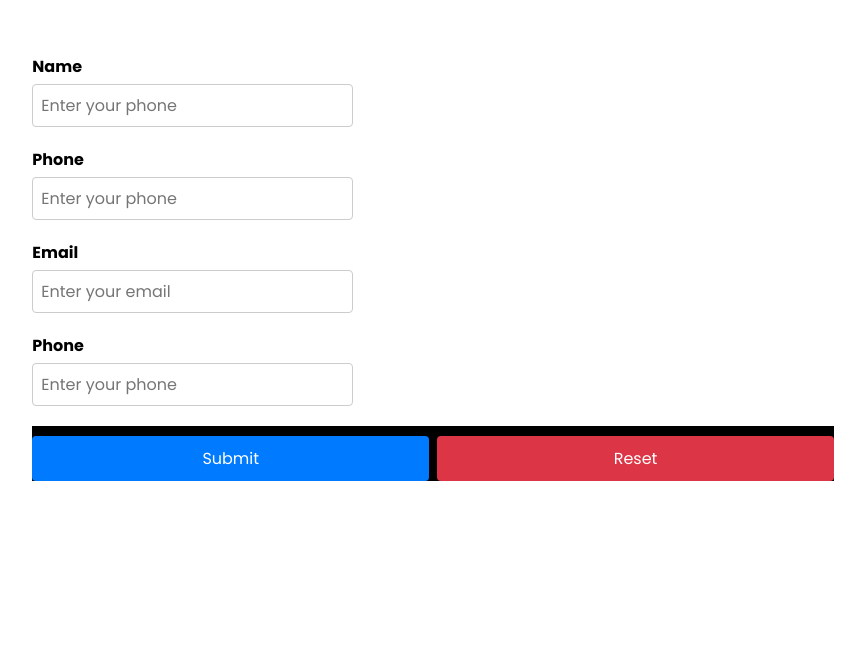
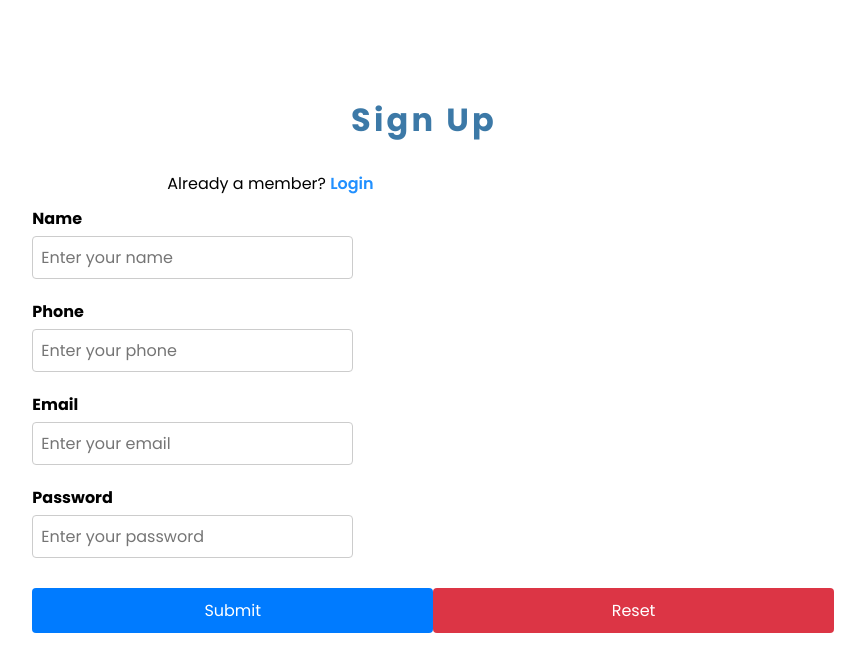
Before and after one commit to TrustCode01/med-app-test, a React (Create React App) app: page /Sign_Up in a window 1280 px wide. Shown: the part 850-1522 px from the top of the page, without its empty margins (216-1081 px from the left). Before the commit the page ends 1391 px from the top, so only its background shows below. Built offline with nearby package versions, Linux system fonts and the light colour scheme.

Commit message:
updating the signup component

```diff
--- a/src/Components/Navbar/Navbar.js
+++ b/src/Components/Navbar/Navbar.js
@@ -3,6 +3,7 @@ import './Navbar.css'
 import { Link } from 'react-router-dom'
 import Sign_Up from '../Sign_Up/Sign_Up'
 function Navbar() {
+    const userName = sessionStorage.getItem("name");
   return (
     <div>
         <nav>
@@ -54,7 +55,7 @@ function Navbar() {
           {/*<!-- List item for the 'Login' link with a button -->*/}
           <li className="link">
             <Link to="Login">
-              <button className="btn1">Login</button>
+              <button className="btn1">{userName?"Login":"Logout"}</button>
             </Link>
           </li>
         </ul>
--- a/src/Components/Sign_Up/Sign_Up.css
+++ b/src/Components/Sign_Up/Sign_Up.css
@@ -1,6 +1,6 @@
 /* Styles for the container element */
 .container {
-    max-width: 900px; /* Set maximum width for the container */
+    max-width: 400px; /* Set maximum width for the container */
     margin: 0 auto; /* Center the container horizontally */
     padding: 40px; /* Add padding inside the container */
     margin-top: 10%; /* Set top margin as a percentage of the viewport height */
@@ -27,7 +27,7 @@
 .signup-text {
     margin-top: 30px; /* Add top margin */
     grid-column: 1 / 4; /* Span across all three columns */
-    text-align: center; /* Center-align text */
+    text-align: start; /* Center-align text */
 }
 
 /* Styles for additional signup text */
@@ -56,7 +56,7 @@
 }
 
 /* Styles for the signup heading */
-.signup h1 {
+.signup-text h1 {
     margin-bottom: 20px; /* Add bottom margin to the heading */
     text-align: center; /* Center-align text */
     color: #3c79a7; /* Set text color */
@@ -92,10 +92,8 @@
 /* Styles for button group in the signup form */
 .btn-group {
     margin-top: .0001px; /* Add a small top margin to button group */
-    margin-bottom: 20px;
-    display:flex;
-    gap: 0.5em;
-    background-color: black; /* Add bottom margin to button group */
+    margin-bottom: 20px;/* Add bottom margin to button group */
+    display: flex;
 }
 
 /* Styles for buttons in the signup form */
--- a/src/Components/Sign_Up/Sign_Up.html
+++ b/src/Components/Sign_Up/Sign_Up.html
@@ -10,7 +10,7 @@
 <body>
     <div class="container" style="margin-top: 5%;"> <!-- Main container with margin-top -->
         <div class="signup-grid"> <!-- Grid layout for sign-up form -->
-            <div class="signup-text"> <!-- Title for the sign-up form -->
+            <div className="signup-text"> <!-- Title for the sign-up form -->
                 <h1>Sign Up</h1>
             </div>
             <div class="signup-text1" style="text-align: left;"> <!-- Text for existing members to log in -->
--- a/src/Components/Sign_Up/Sign_Up.js
+++ b/src/Components/Sign_Up/Sign_Up.js
@@ -1,8 +1,9 @@
 // Following code has been commented with appropriate comments for your reference.
 import React, { useState } from 'react';
-import './Sign_Up.css'
+import './Sign_Up.css';
 import { Link, useNavigate } from 'react-router-dom';
 import { API_URL } from '../../config';
+import Landing_Page from '../Landing_Page/Landing_Page';
 
 // Function component for Sign Up form
 const Sign_Up = () => {
@@ -42,7 +43,7 @@ const Sign_Up = () => {
             sessionStorage.setItem("email", email);
 
             // Redirect user to home page
-            navigate("../Landing_Page");
+            navigate("/");
             window.location.reload(); // Refresh the page
         } else {
             if (json.errors) {
@@ -55,15 +56,22 @@ const Sign_Up = () => {
         }
     };
 
-    // JSX to render the Sign Up form
+
     return (
         <div className="container" style={{marginTop:'5%'}}>
             <div className="signup-grid">
+            <div className="signup-text">
+                <h1>Sign Up</h1>
+            </div>
+            <div className="signup-text1" style={{textAlign: "left"}}>
+                Already a member? <span><a href="../Login/Login.html" style={{color: "#2190FF"}}> Login</a></span>
+            </div>
+            <div className="signup-form">
                 <div className="signup-form">
                     <form method="POST" onSubmit={register}>
                     <div className="form-group">
                             <label htmlFor="name">Name</label>
-                            <input value={name} onChange={(e) => setName(e.target.value)} type="text" name="name" id="name" className="form-control" placeholder="Enter your phone" aria-describedby="helpId" />
+                            <input value={name} onChange={(e) => setName(e.target.value)} type="text" name="name" id="name" className="form-control" placeholder="Enter your name" aria-describedby="helpId" />
                             {showerr && <div className="err" style={{ color: 'red' }}>{showerr}</div>}
                     </div>
 
@@ -78,19 +86,19 @@ const Sign_Up = () => {
                             {showerr && <div className="err" style={{ color: 'red' }}>{showerr}</div>}
                         </div>
                         <div className="form-group">
-                            <label htmlFor="password">Phone</label>
-                            <input value={phone} onChange={(e) => setPassword(e.target.value)} type="text" name="password" id="password" className="form-control" placeholder="Enter your phone" aria-describedby="helpId" />
+                            <label htmlFor="password">Password</label>
+                            <input value={password} onChange={(e) => setPassword(e.target.value)} type="password" name="password" id="password" className="form-control" placeholder="Enter your password" aria-describedby="helpId" />
                             {showerr && <div className="err" style={{ color: 'red' }}>{showerr}</div>}
                         </div>
                         <div class="btn-group">
-                        <button type="submit" class="btn btn-primary mb-2 mr-1 waves-effect waves-light">Submit</button>
-                        <button type="reset" class="btn btn-danger mb-2 waves-effect waves-light">Reset</button>
+                        <button type="submit" className="btn btn-primary mb-2 mr-1 waves-effect waves-light">Submit</button>
+                        <button type="reset" className="btn btn-danger mb-2 waves-effect waves-light">Reset</button>
                        </div>
                     </form>
                 </div>
             </div>
         </div>
-       // {/* Note: Sign up role is not stored in the database. Additional logic can be implemented for this based on your React code. */}
+        </div>
     );
 }
 
```
